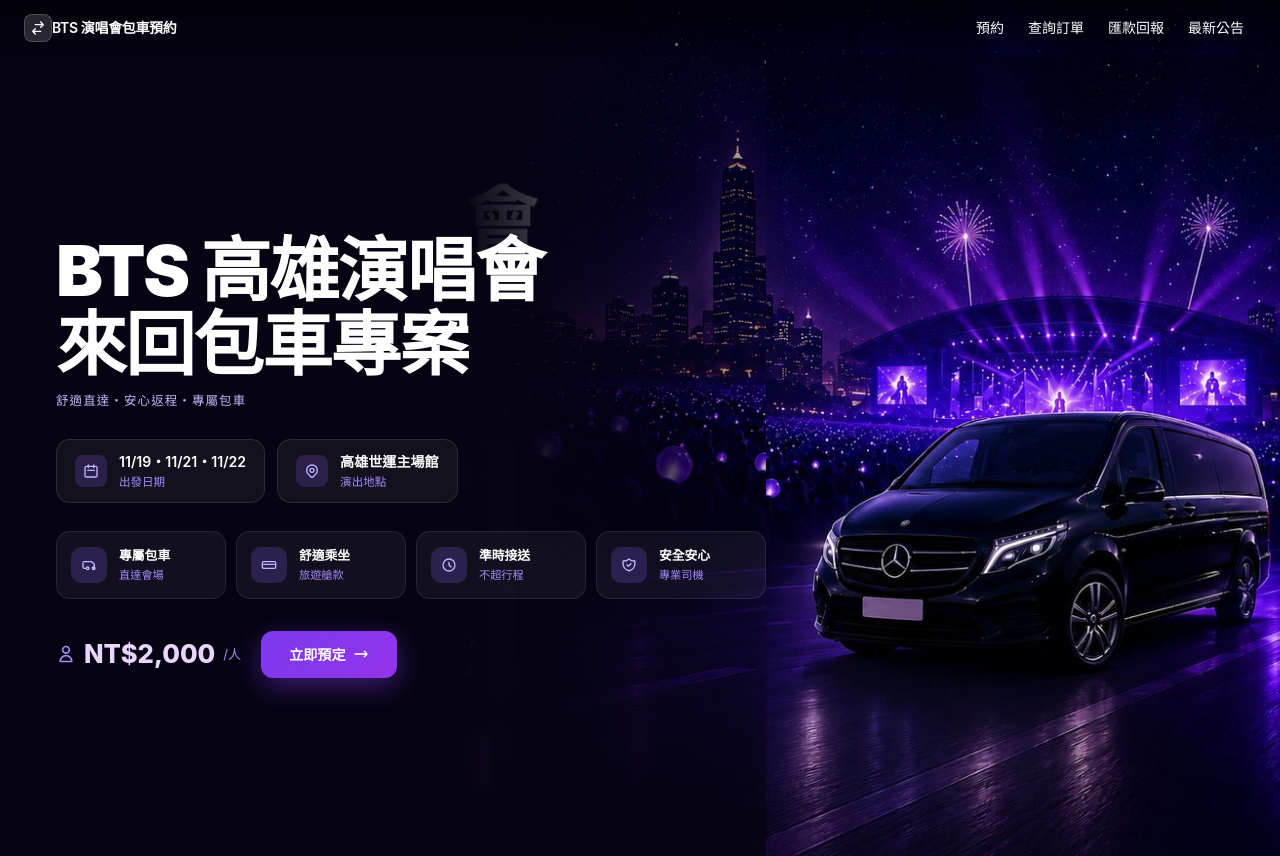
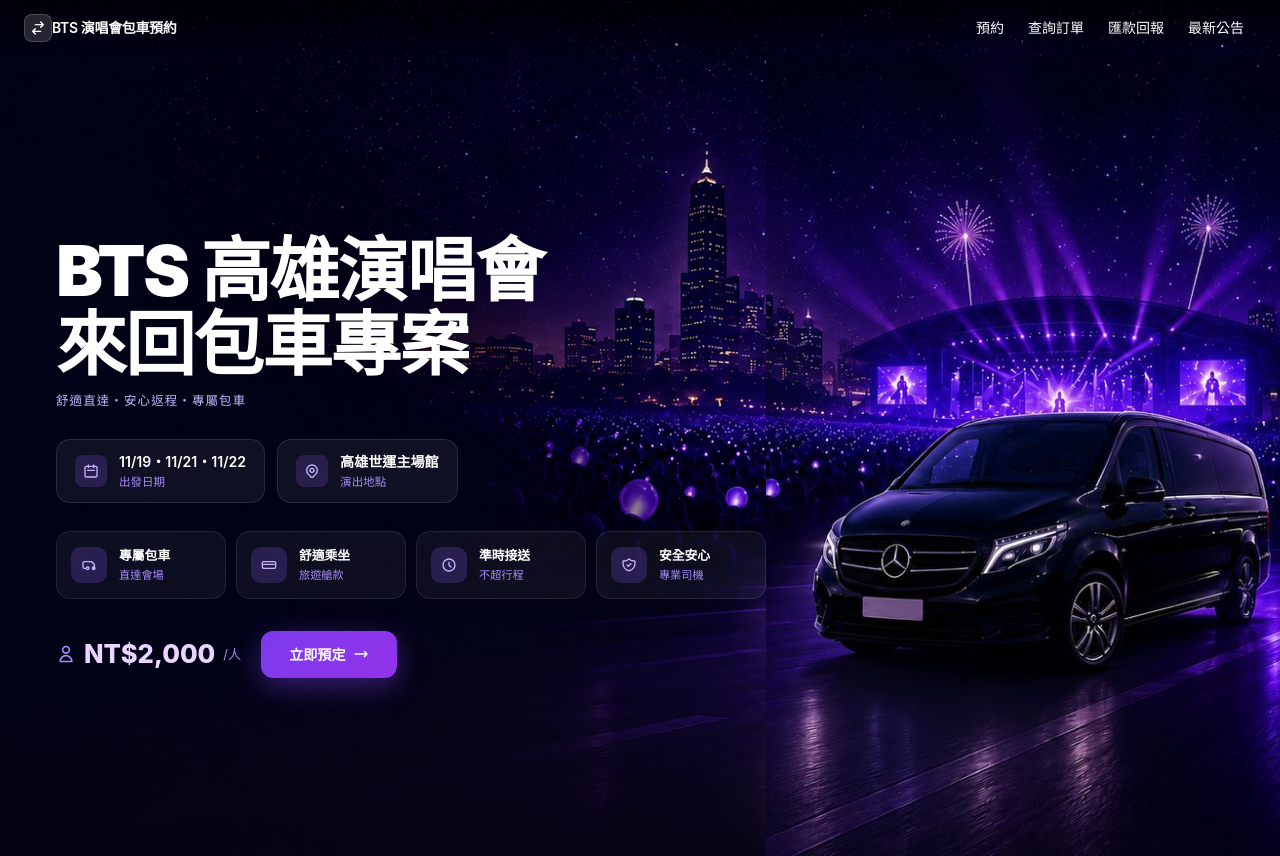
Before and after one commit to s9927637/bts-shuttle-booking, a Flask app: template app/templates/passenger/home_v2.html in a window 1280 px wide. Run offline with Flask 3, Linux system fonts and the light colour scheme; the template is opened without the code that fills it, so the values that code supplies are empty; some libraries are stand-ins or nearby versions.

Commit message:
feat(home-v2): 換用無文字版背景圖，移除 CSS 漸層遮罩
新版設計稿已移除所有文字元件，
直接以 background-image 依 RWD 切換三個斷點背景圖。

Co-Authored-By: Claude Sonnet 4.6 <noreply@anthropic.com>

```diff
--- a/app/templates/passenger/home_v2.html
+++ b/app/templates/passenger/home_v2.html
@@ -9,46 +9,22 @@
     * { font-family: -apple-system, BlinkMacSystemFont, "SF Pro Display", "Segoe UI", sans-serif; }
 
     /* ── Hero background ── */
-    /* Mobile: 設計稿上方為文字，用頂部深色遮罩蓋住，下方保留車輛/舞台視覺 */
     .hero-v2 {
       background:
-        linear-gradient(to bottom,
-          rgba(6,3,18,1)   0%,
-          rgba(6,3,18,1)  45%,
-          rgba(6,3,18,0.6) 65%,
-          rgba(6,3,18,0.2) 85%,
-          rgba(6,3,18,0)  100%
-        ),
         url('{{ url_for("static", filename="images/homepage-mobile.png") }}') center top / cover no-repeat;
       position: relative;
       overflow: hidden;
       min-height: 100vh;
     }
-    /* Tablet: 設計稿文字在左側，左側遮罩 + 右側保留視覺 */
     @media (min-width: 640px) {
       .hero-v2 {
         background:
-          linear-gradient(to right,
-            rgba(6,3,18,1)   0%,
-            rgba(6,3,18,1)  38%,
-            rgba(6,3,18,0.55) 54%,
-            rgba(6,3,18,0.1) 72%,
-            rgba(6,3,18,0)  85%
-          ),
           url('{{ url_for("static", filename="images/homepage-tablet.png") }}') center top / cover no-repeat;
       }
     }
-    /* Desktop: 設計稿文字在左側，左側遮罩 + 右側車輛/舞台/燈光完整露出 */
     @media (min-width: 1024px) {
       .hero-v2 {
         background:
-          linear-gradient(to right,
-            rgba(6,3,18,1)   0%,
-            rgba(6,3,18,1)  36%,
-            rgba(6,3,18,0.5) 50%,
-            rgba(6,3,18,0.1) 64%,
-            rgba(6,3,18,0)  78%
-          ),
           url('{{ url_for("static", filename="images/homepage-desktop.png") }}') center top / cover no-repeat;
       }
     }
```
Also changed, not shown: app/static/images/homepage-desktop.png, app/static/images/homepage-mobile.png, 1 other file.
